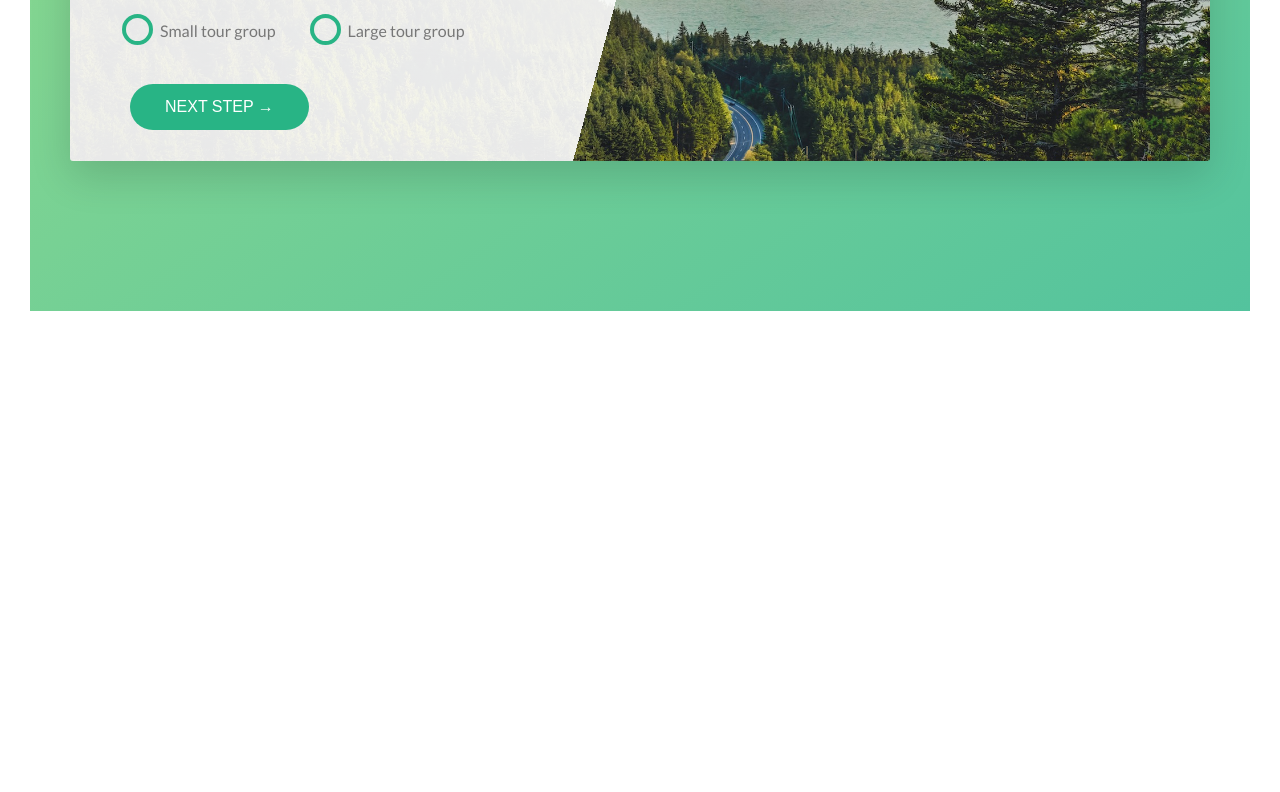
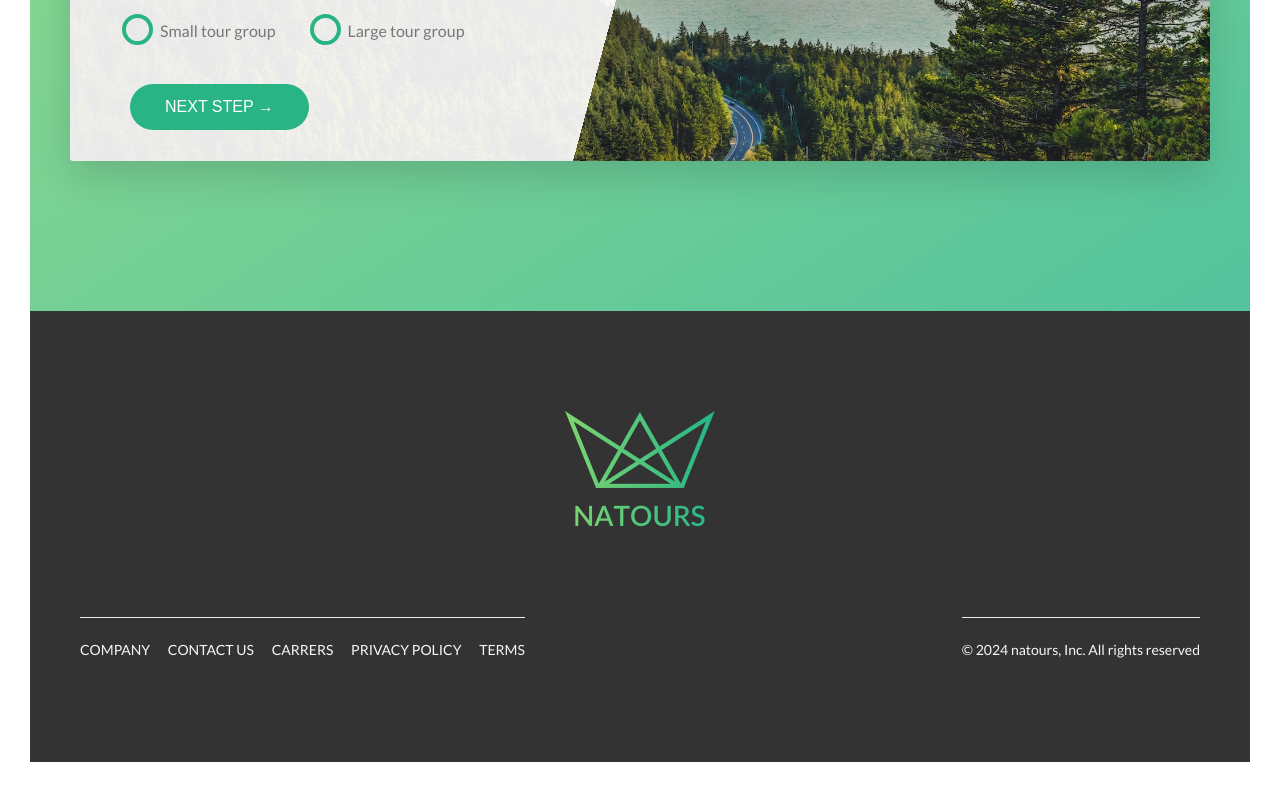
Before and after one commit to mounirabcire/natours, a website: page index.html in a window 1280 px wide. Shown: the part 4739-5531 px from the top of the page. Before the commit the page ends 5080 px from the top, so only its background shows below. Drawn offline with nearby package versions, Linux system fonts and the light colour scheme.

Commit message:
fisinsh the footer section

```diff
--- a/index.html
+++ b/index.html
@@ -432,6 +432,29 @@
             </section>
         </main>
 
+        <footer class="footer">
+            <div class="footer__logo-box">
+                <img src="img/logo-green-2x.png" alt="Logo" class="footer__logo">
+            </div>
+            <div class="row">
+                <div class="col-1-of-2">
+                    <div class="footer__nav">
+                        <ul class="footer__list">
+                            <li class="footer__item"><a href="#" class="footer__link">Company</a></li>
+                            <li class="footer__item"><a href="#" class="footer__link">Contact us</a></li>
+                            <li class="footer__item"><a href="#" class="footer__link">Carrers</a></li>
+                            <li class="footer__item"><a href="#" class="footer__link">Privacy policy</a></li>
+                            <li class="footer__item"><a href="#" class="footer__link">Terms</a></li>
+                        </ul>
+                    </div>
+                </div>
+                <div class="col-1-of-2">
+                    <p class="footer__copyright">
+                        &copy; 2024 natours, Inc. All rights reserved
+                    </p>
+                </div>
+            </div>
+        </footer>
         <!-- <section class="grid-container">
             <div class="row">
                 <div class="col-1-of-2">col 1 of 2</div>
--- a/sass/abstracts/_variables.scss
+++ b/sass/abstracts/_variables.scss
@@ -13,6 +13,7 @@ $color-gray-dark: #777;
 $color-gray-dark-2: #999;
 $color-gray-light-1: #f7f7f7;
 $color-gray-light-2: #eee;
+$color-gray-light-3: #333;
 
 //Fonts
 $default-font-size: 1.6rem;
--- /dev/null
+++ b/sass/layout/_footer.scss
@@ -0,0 +1,62 @@
+.footer {
+    background-color: $color-gray-light-3;
+    color: $color-gray-light-1;
+    padding: 10rem 0;
+    font-size: 1.4rem;
+
+    &__logo-box {
+        text-align: center;
+        margin-bottom: 8rem;
+    }
+
+    &__logo {
+        width: 15rem;
+        height: auto;
+    }
+
+    &__nav {
+        display: inline-block;
+        margin: 0 auto;
+        padding-top: 2rem;
+        margin-left: 1rem;
+        border-top: 1px solid $color-gray-light-2;
+    }
+
+    &__list {
+        list-style: none;
+    }
+
+    &__link {
+        &:link,
+        &:visited {
+            color: $color-gray-light-1;
+            background-color: $color-gray-light-3;
+            text-decoration: none;
+            text-transform: uppercase;
+            display: inline-block;
+            transition: all 0.2s;
+        }
+
+        &:hover,
+        &:active {
+            color: $color-primary-darrk;
+            box-shadow: 0 1rem 2rem rgba($color-dark, 0.4);
+            transform: rotate(5deg) scale(1.3);
+        }
+    }
+
+    &__item {
+        display: inline-block;
+
+        &:not(:last-child) {
+            margin-right: 1.5rem;
+        }
+    }
+
+    &__copyright{
+        margin-right: 1rem;
+        padding-top: 2rem;
+        border-top: 1px solid $color-gray-light-2;
+        float: right;
+    }
+}
--- a/sass/main.scss
+++ b/sass/main.scss
@@ -17,5 +17,6 @@
 
 @import "layout/gird";
 @import "layout/header";
+@import "layout/footer";
 
 @import "pages/home";
```
Also changed, not shown: css/style.css.
